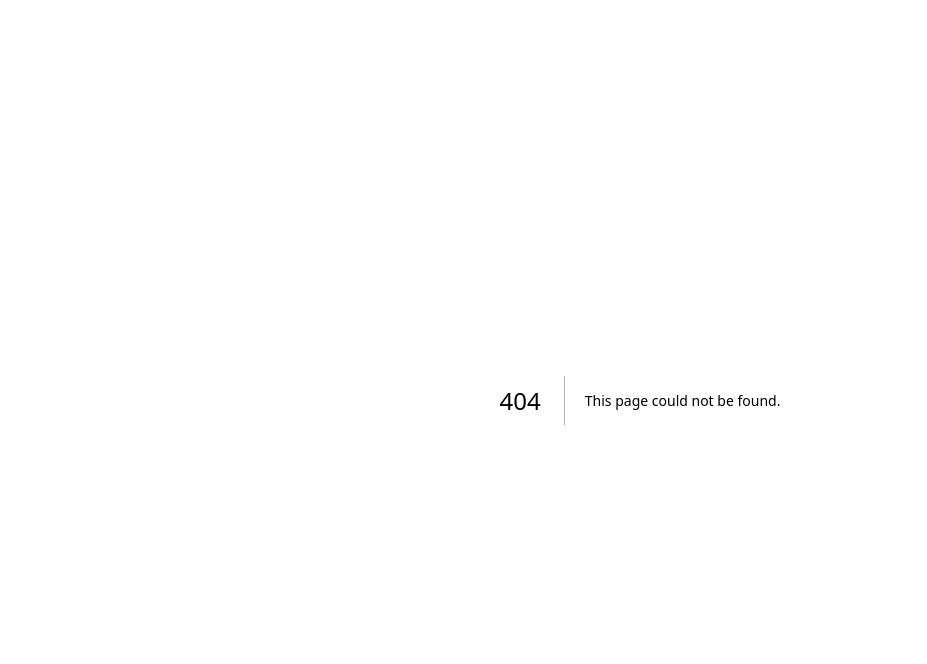
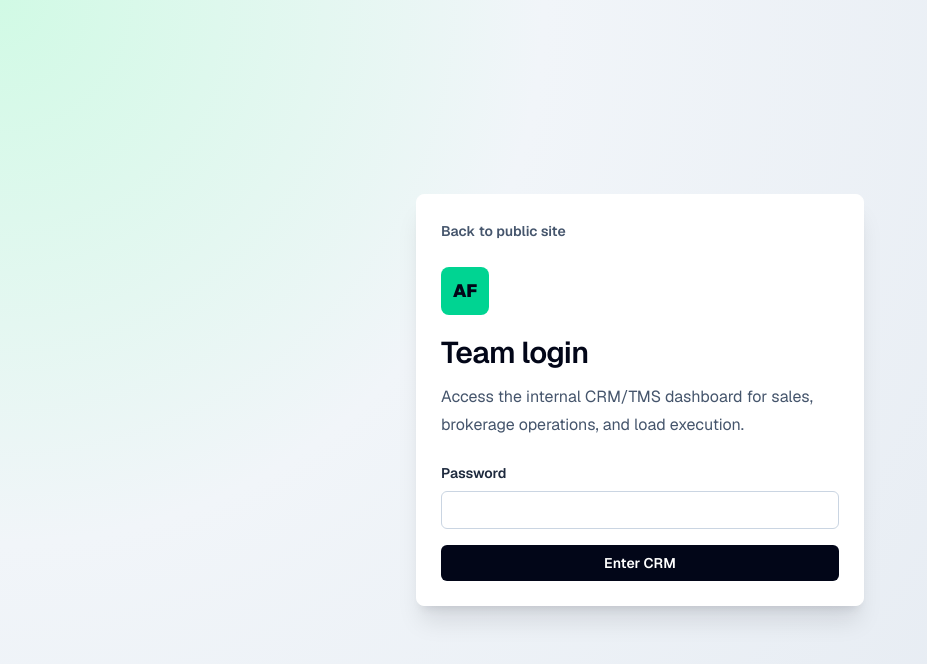
Before and after one commit to TailoredAgents/3PL, a Next.js app: page /login in a window 1280 px wide. Before the commit this address had no page. Shown: the top 664 px of the page, without its empty margins (0-927 px from the left). Built offline with nearby package versions, Linux system fonts and the light colour scheme.

Commit message:
Add clean team login route

```diff
--- a/src/app/internal-login/page.tsx
+++ b/src/app/internal-login/page.tsx
@@ -1,31 +1,14 @@
-import Link from "next/link";
+import { redirect } from "next/navigation";
 
-import { InternalLoginForm } from "@/components/internal-login-form";
-
-export default async function InternalLoginPage({
+export default async function InternalLoginRedirectPage({
   searchParams,
 }: {
   searchParams: Promise<{ next?: string }>;
 }) {
   const { next } = await searchParams;
+  const target = next
+    ? `/login?next=${encodeURIComponent(next)}`
+    : "/login";
 
-  return (
-    <main className="grid min-h-screen place-items-center bg-slate-100 px-5 text-slate-950">
-      <section className="w-full max-w-md rounded-lg border border-slate-200 bg-white p-6 shadow-sm">
-        <Link href="/" className="text-sm font-semibold text-slate-600">
-          Back to public site
-        </Link>
-        <h1 className="mt-6 text-3xl font-semibold tracking-tight">
-          Internal access
-        </h1>
-        <p className="mt-3 leading-7 text-slate-600">
-          Temporary password gate for the CRM/TMS while Clerk authentication is
-          being added.
-        </p>
-        <div className="mt-6">
-          <InternalLoginForm nextPath={next ?? "/dashboard"} />
-        </div>
-      </section>
-    </main>
-  );
+  redirect(target);
 }
--- /dev/null
+++ b/src/app/login/page.tsx
@@ -0,0 +1,34 @@
+import Link from "next/link";
+
+import { InternalLoginForm } from "@/components/internal-login-form";
+
+export default async function LoginPage({
+  searchParams,
+}: {
+  searchParams: Promise<{ next?: string }>;
+}) {
+  const { next } = await searchParams;
+
+  return (
+    <main className="grid min-h-screen place-items-center bg-[radial-gradient(circle_at_top_left,#d1fae5_0,#f1f5f9_36%,#e2e8f0_100%)] px-5 text-slate-950">
+      <section className="w-full max-w-md rounded-lg border border-white bg-white p-6 shadow-xl shadow-slate-950/10">
+        <Link href="/" className="text-sm font-semibold text-slate-600">
+          Back to public site
+        </Link>
+        <div className="mt-6 flex h-12 w-12 items-center justify-center rounded-lg bg-emerald-400 text-lg font-black text-slate-950">
+          AF
+        </div>
+        <h1 className="mt-5 text-3xl font-semibold tracking-tight">
+          Team login
+        </h1>
+        <p className="mt-3 leading-7 text-slate-600">
+          Access the internal CRM/TMS dashboard for sales, brokerage operations,
+          and load execution.
+        </p>
+        <div className="mt-6">
+          <InternalLoginForm nextPath={next ?? "/dashboard"} />
+        </div>
+      </section>
+    </main>
+  );
+}
--- a/src/proxy.ts
+++ b/src/proxy.ts
@@ -49,7 +49,7 @@ export function proxy(request: NextRequest) {
     );
   }
 
-  const loginUrl = new URL("/internal-login", request.url);
+  const loginUrl = new URL("/login", request.url);
   loginUrl.searchParams.set("next", `${pathname}${request.nextUrl.search}`);
 
   return NextResponse.redirect(loginUrl);
```
Also changed, not shown: 2 other files (tests, documents, lock files or other folders).
